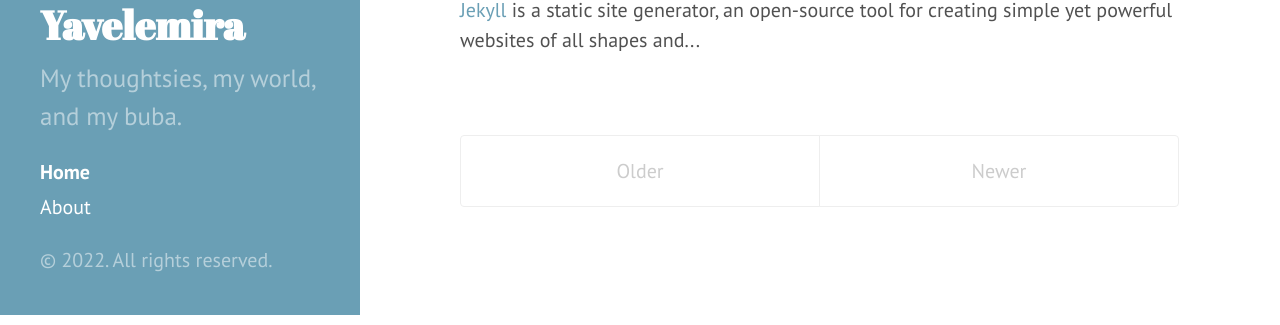
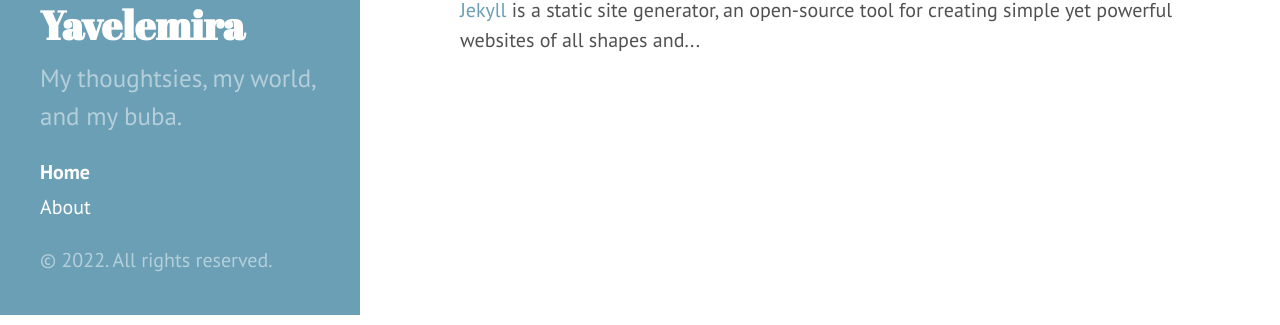
Before and after one commit to yavelemira/yavelemira.github.io, a Jekyll site: the page built from index.html, in a window 1280 px wide. Shown: the part 585-910 px from the top of the page. Built offline with Jekyll 4.4.1, drawn with Linux system fonts in a browser that asks for light colours; the list of posts is cut into pages by our own code.

Commit message:
remove pagination

```diff
--- a/Gemfile
+++ b/Gemfile
@@ -6,5 +6,4 @@ group :jekyll_plugins do
     gem 'jekyll-gist'
     gem 'jekyll-sitemap'
     gem 'jekyll-seo-tag'
-    gem 'jekyll-paginate'
 end
--- a/_config.yml
+++ b/_config.yml
@@ -8,12 +8,9 @@ author:
   name: 'Yavelemira'
   url: https://www.linkedin.com/in/maria-stroganova/
 
-paginate: 5
-
 # Plugins
 
 plugins:
-  - jekyll-paginate
   - jekyll-gist
   - jekyll-sitemap
   - jekyll-seo-tag
--- a/index.html
+++ b/index.html
@@ -4,7 +4,7 @@ title: Home
 ---
 
 <div class="posts">
-  {% for post in paginator.posts %}
+  {% for post in site.posts %}
   <div class="post">
     <h1 class="post-title">
       <a href="{{ post.url }}">
@@ -17,20 +17,3 @@ title: Home
   </div>
   {% endfor %}
 </div>
-
-<div class="pagination">
-  {% if paginator.next_page %}
-    <a class="pagination-item older" href="{{ site.baseurl }}page{{paginator.next_page}}">Older</a>
-  {% else %}
-    <span class="pagination-item older">Older</span>
-  {% endif %}
-  {% if paginator.previous_page %}
-    {% if paginator.page == 2 %}
-      <a class="pagination-item newer" href="{{ site.baseurl }}">Newer</a>
-    {% else %}
-      <a class="pagination-item newer" href="{{ site.baseurl }}page{{paginator.previous_page}}">Newer</a>
-    {% endif %}
-  {% else %}
-    <span class="pagination-item newer">Newer</span>
-  {% endif %}
-</div>
--- a/public/css/poole.css
+++ b/public/css/poole.css
@@ -23,7 +23,6 @@
  * Container
  * Masthead
  * Posts and pages
- * Pagination
  * Reverse layout
  * Themes
  */
@@ -376,55 +375,3 @@ tbody tr:nth-child(odd) th {
 .related-posts li a:hover small {
   color: inherit;
 }
-
-
-/*
- * Pagination
- *
- * Super lightweight (HTML-wise) blog pagination. `span`s are provide for when
- * there are no more previous or next posts to show.
- */
-
-.pagination {
-  overflow: hidden; /* clearfix */
-  margin-left: -1rem;
-  margin-right: -1rem;
-  font-family: "PT Sans", Helvetica, Arial, sans-serif;
-  color: #ccc;
-  text-align: center;
-}
-
-/* Pagination items can be `span`s or `a`s */
-.pagination-item {
-  display: block;
-  padding: 1rem;
-  border: 1px solid #eee;
-}
-.pagination-item:first-child {
-  margin-bottom: -1px;
-}
-
-/* Only provide a hover state for linked pagination items */
-a.pagination-item:hover {
-  background-color: #f5f5f5;
-}
-
-@media (min-width: 30em) {
-  .pagination {
-    margin: 3rem 0;
-  }
-  .pagination-item {
-    float: left;
-    width: 50%;
-  }
-  .pagination-item:first-child {
-    margin-bottom: 0;
-    border-top-left-radius:    4px;
-    border-bottom-left-radius: 4px;
-  }
-  .pagination-item:last-child {
-    margin-left: -1px;
-    border-top-right-radius:    4px;
-    border-bottom-right-radius: 4px;
-  }
-}
```
Also changed, not shown: Gemfile.lock.
